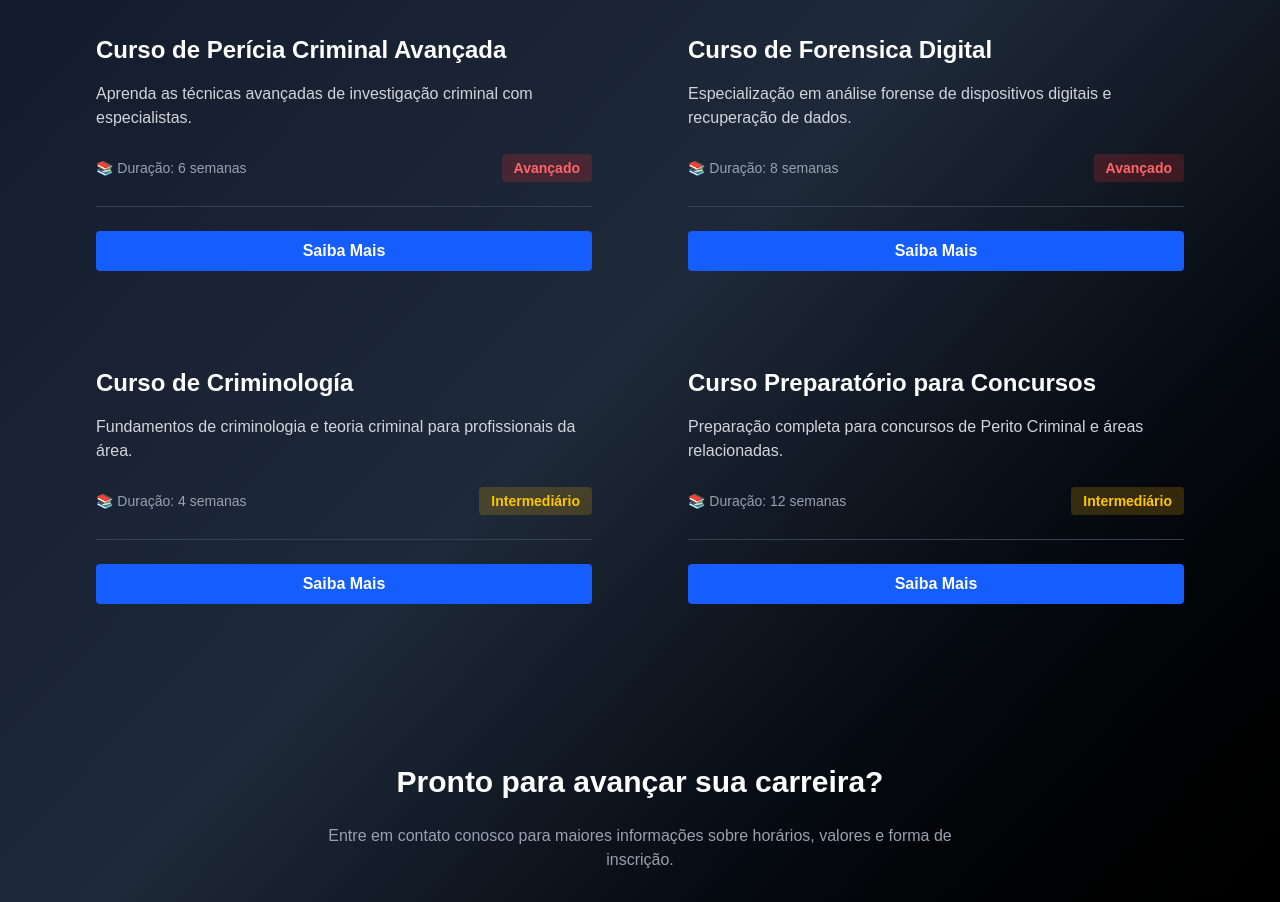
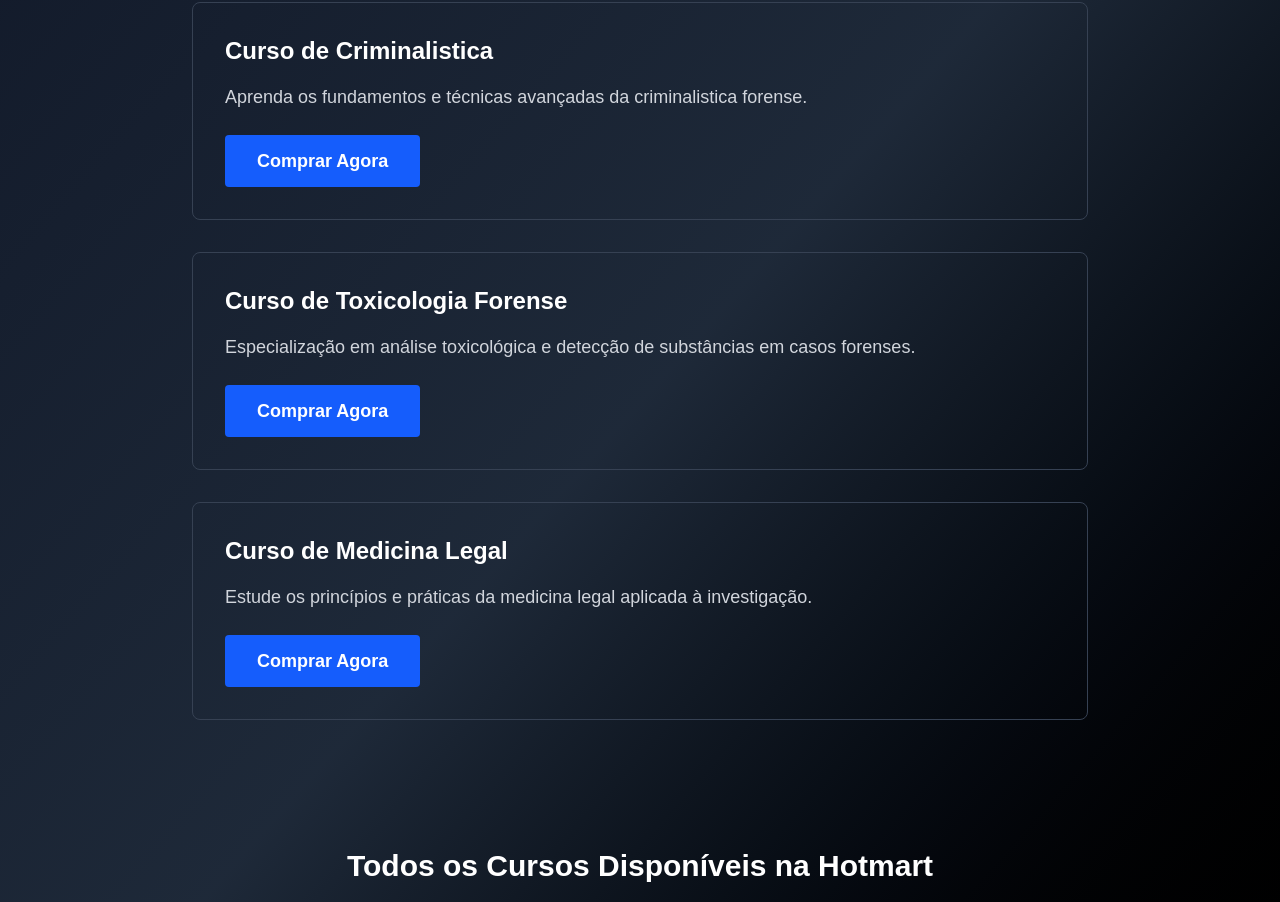
Before and after one commit to talesperito/investigacao-forense, a Next.js app: page /cursos in a window 1280 px wide. Shown: the part 390-1292 px from the top of the page. Built offline with nearby package versions, Linux system fonts and the light colour scheme.

Commit message:
Update Cursos page with real courses from Hotmart with purchase links
Updated course titles, descriptions, and added purchase URLs for better clarity and accessibility. Modified layout and text for improved user experience.

```diff
--- a/app/cursos/page.tsx
+++ b/app/cursos/page.tsx
@@ -3,28 +3,19 @@
 export default function CursosPage() {
   const courses = [
     {
-      title: "Curso de Perícia Criminal Avançada",
-      description: "Aprenda as técnicas avançadas de investigação criminal com especialistas.",
-      duration: "6 semanas",
-      level: "Avançado"
+      title: "Curso de Criminalistica",
+      description: "Aprenda os fundamentos e técnicas avançadas da criminalistica forense.",
+      purchaseUrl: "https://go.hotmart.com/G95791521G?dp=1"
     },
     {
-      title: "Curso de Forensica Digital",
-      description: "Especialização em análise forense de dispositivos digitais e recuperação de dados.",
-      duration: "8 semanas",
-      level: "Avançado"
+      title: "Curso de Toxicologia Forense",
+      description: "Especialização em análise toxicológica e detecção de substâncias em casos forenses.",
+      purchaseUrl: "https://pay.hotmart.com/B60779024B?off=p8pznmfb"
     },
     {
-      title: "Curso de Criminología",
-      description: "Fundamentos de criminologia e teoria criminal para profissionais da área.",
-      duration: "4 semanas",
-      level: "Intermediário"
-    },
-    {
-      title: "Curso Preparatório para Concursos",
-      description: "Preparação completa para concursos de Perito Criminal e áreas relacionadas.",
-      duration: "12 semanas",
-      level: "Intermediário"
+      title: "Curso de Medicina Legal",
+      description: "Estude os princípios e práticas da medicina legal aplicada à investigação.",
+      purchaseUrl: "https://go.hotmart.com/E60780435Q"
     }
   ];
 
@@ -34,44 +25,47 @@ export default function CursosPage() {
       <section className="px-8 py-16 text-center">
         <h1 className="text-5xl font-bold text-white mb-8">Nossos Cursos</h1>
         <p className="text-xl text-gray-400 max-w-3xl mx-auto">
-          Desenvolva suas habilidades em investigação forense com nossos cursos especializados e orientados por especialistas da área.
+          Desenvolva suas habilidades em investigação forense com nossos cursos especializados oferecidos na plataforma Hotmart.
         </p>
       </section>
 
       {/* Courses Grid */}
       <section className="px-8 py-16">
-        <div className="max-w-6xl mx-auto">
-          <div className="grid grid-cols-1 md:grid-cols-2 gap-8">
+        <div className="max-w-4xl mx-auto">
+          <div className="grid grid-cols-1 md:grid-cols-1 lg:grid-cols-1 gap-8">
             {courses.map((course, index) => (
-              <div key={index} className="bg-gray-white/5 rounded-lg p-8 hover:bg-gray-white/10 transition">
-                <h3 className="text-2xl font-bold text-white mb-4">{course.title}</h3>
-                <p className="text-gray-300 mb-6">{course.description}</p>
-                <div className="flex items-center justify-between mb-6 pb-6 border-b border-gray-700">
-                  <span className="text-sm text-gray-400">📚 Duração: {course.duration}</span>
-                  <span className={`text-sm font-bold px-3 py-1 rounded ${
-                    course.level === 'Avançado' ? 'bg-red-500/20 text-red-400' : 'bg-yellow-500/20 text-yellow-400'
-                  }`}>
-                    {course.level}
-                  </span>
+              <div key={index} className="bg-gray-white/5 rounded-lg p-8 hover:bg-gray-white/10 transition border border-gray-700">
+                <div className="flex items-start justify-between">
+                  <div className="flex-1">
+                    <h3 className="text-2xl font-bold text-white mb-4">{course.title}</h3>
+                    <p className="text-gray-300 mb-6 text-lg">{course.description}</p>
+                  </div>
                 </div>
-                <button className="w-full bg-blue-600 text-white font-bold py-2 rounded hover:bg-blue-700 transition">
-                  Saiba Mais
-                </button>
+                <a
+                  href={course.purchaseUrl}
+                  target="_blank"
+                  rel="noopener noreferrer"
+                  className="inline-block bg-blue-600 text-white font-bold py-3 px-8 rounded hover:bg-blue-700 transition text-lg"
+                >
+                  Comprar Agora
+                </a>
               </div>
             ))}
           </div>
         </div>
       </section>
 
-      {/* CTA Section */}
+      {/* Info Section */}
       <section className="bg-gray-white/5 px-8 py-16 text-center">
-        <h2 className="text-3xl font-bold text-white mb-6">Pronto para avançar sua carreira?</h2>
-        <p className="text-gray-400 mb-8 max-w-2xl mx-auto">
-          Entre em contato conosco para maiores informações sobre horários, valores e forma de inscrição.
+        <h2 className="text-3xl font-bold text-white mb-6">Todos os Cursos Disponíveis na Hotmart</h2>
+        <p className="text-gray-400 mb-8 max-w-2xl mx-auto text-lg">
+          Acesse os cursos completos com videoaulas, materiais de apoio e certificado de conclusão. Clique no botão "Comprar Agora" para ir à página de vendas.
         </p>
-        <button className="px-8 py-3 bg-blue-600 text-white font-bold rounded hover:bg-blue-700 transition">
-          Entre em Contato
-        </button>
+        <div className="text-gray-400">
+          <p>🌟 Qualidade garantida</p>
+          <p>💫 Suporte ao aluno</p>
+          <p>🎯 Certificado ao final</p>
+        </div>
       </section>
     </main>
   );
```
